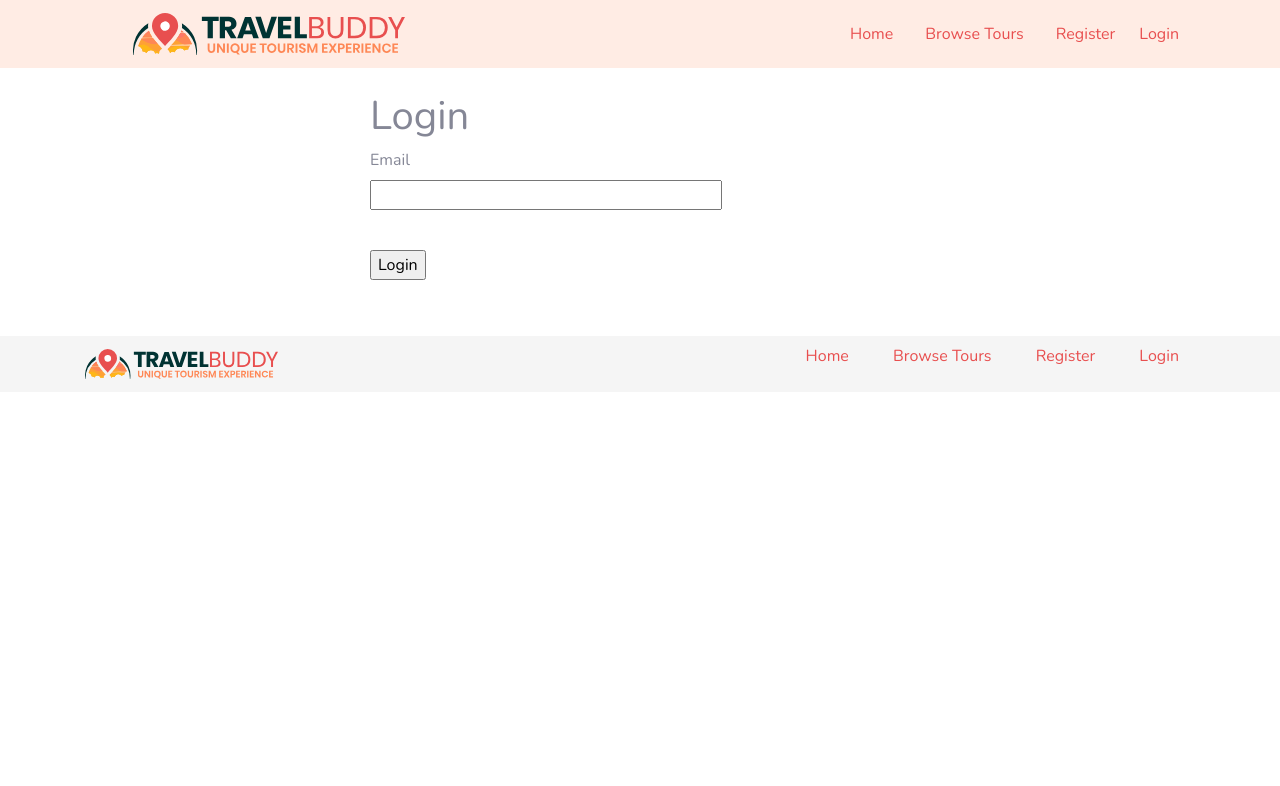
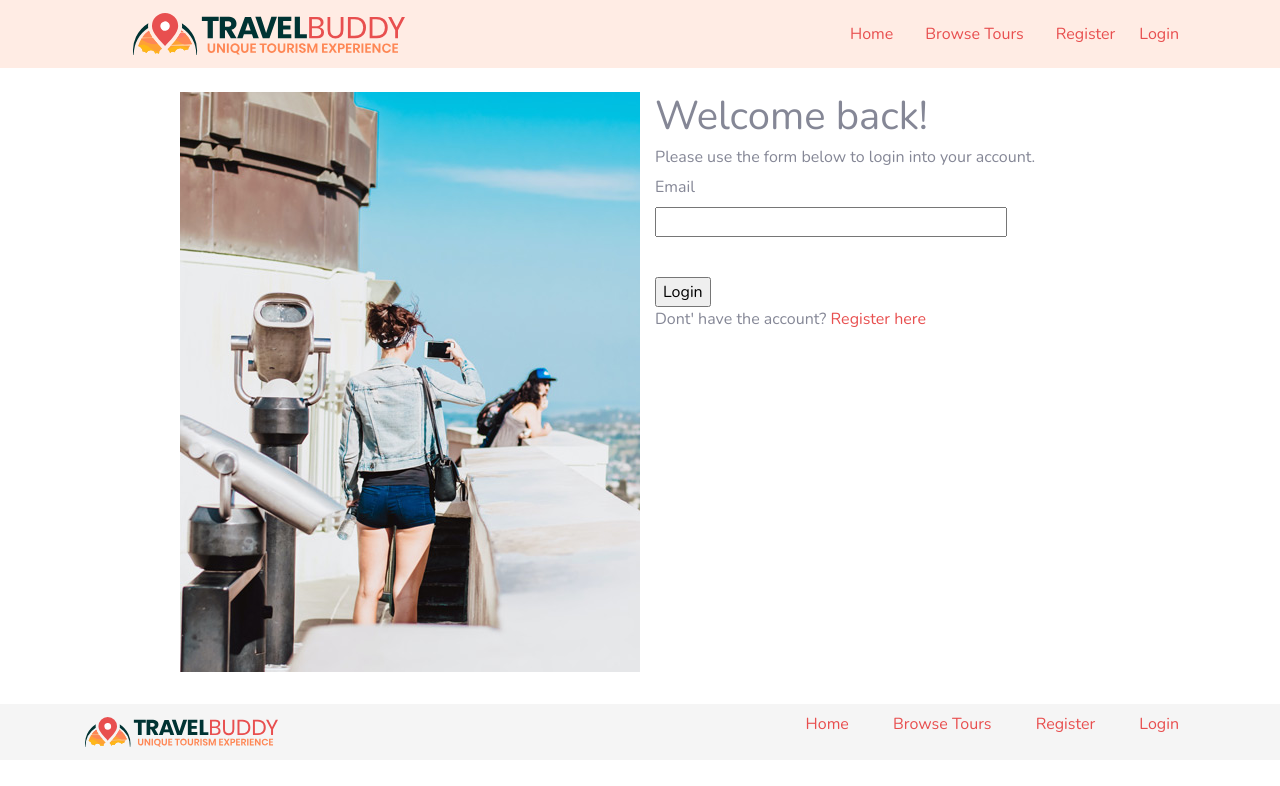
Before and after one commit to redlik/travelportal-m3, a Flask app: template templates/login.html in a window 1280 px wide. Shown: the top 786 px of the page. Run offline with Flask 2, Linux system fonts and the light colour scheme; the template is opened without the code that fills it: values that come from a table or form of the project are taken from there, others are empty; some libraries are stand-ins or nearby versions.

Commit message:
Added extra design to login page

```diff
--- a/templates/login.html
+++ b/templates/login.html
@@ -1,9 +1,15 @@
 {% extends "base.html" %}
 
 {% block content %}
+<div class="row justify-content-center">
+    <div class="col-xl-10 col-lg-12 col-md-9">
         <div class="row">
-    <div class="col-md-6 offset-md-3">
-        <h1>Login</h1>
+            <div class="col-lg-6 d-none d-lg-block">
+                <img src="{{ url_for('static', filename='images/login_splash.jpg') }}">
+            </div>
+            <div class="col-lg-6">
+                <h1>Welcome back!</h1>
+                <h6>Please use the form below to login into your account.</h6>
                 <form name="login" action="" method="POST">
                     {{ form.hidden_tag() }}
                     <p>
@@ -12,6 +18,7 @@
                     <br class="clear">
                     <input class="btn-submit" type="submit" name="submit" value="Login">
                 </form>
+                <p>Dont' have the account? <a href="{{ urlf_for('register') }}">Register here</a></p>
                 <div class="mt-4">
                     {% with messages = get_flashed_messages() %}
                     {% if messages %}
@@ -27,4 +34,6 @@
                 {% endwith %}
             </div>
         </div>
+    </div>
+</div>
 {% endblock %}
```
Also changed, not shown: static/images/login_splash.jpg (added), static/images/registration_splash.jpg (added). Lines whose indentation alone changed are shown as unchanged.
